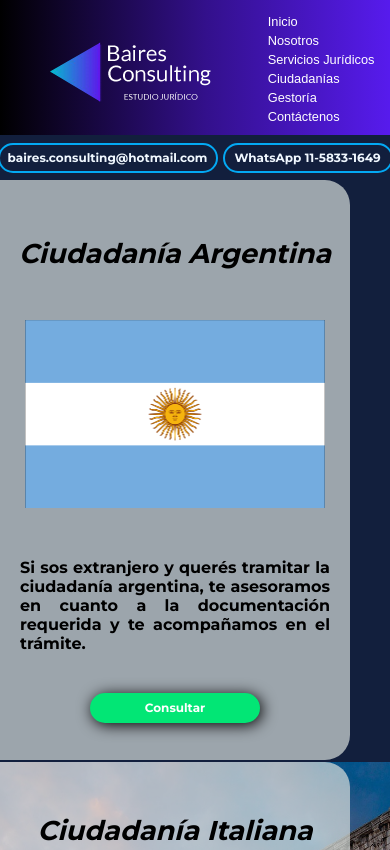
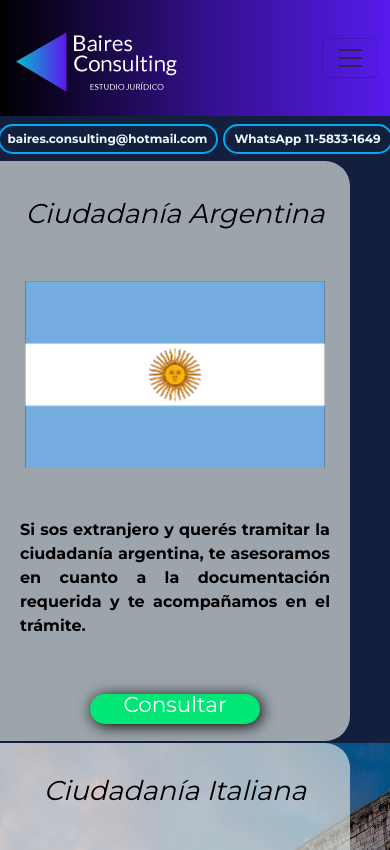
Before and after one commit to pablodono/preentrega02boot, a plain HTML site: page pages/ciudadanias2.html in a window 390 px wide. Shown: the top 850 px of the page. Drawn offline with nearby package versions, Linux system fonts and the light colour scheme.

Commit message:
CiudadaniasNavBar

```diff
--- a/css/stylesc2.css
+++ b/css/stylesc2.css
@@ -10,122 +10,30 @@ body{
     background-color: #121F3D;
 }
 
-
-/* Header VIEJO */
-/* .fondoLogo {
-    width: 288px;
-    height: 71px;
-    background: rgb(0,0,0);
-    background: linear-gradient(90deg, rgba(0,0,0,1) 0%, rgba(51,16,140,1) 53%, rgba(87,27,237,1) 100%);
-    position: absolute;
-    top: 3px;
-    left: 0px;
-}
-
-.fondoMenuCentral {
-    width: 882px;
-    height: 71px;
-    position: absolute;
-    top: 3px;
-    left: 288px;
-    background-color: #571bed;
-
-} */
-
-
-/* .fondoSinLogo {
-    width: 288px;
-    height: 71px;
-    position: absolute;
-    top: 3px;
-    left: 1170px;
-    background: rgb(87,27,237);
-    background: linear-gradient(90deg, rgba(87,27,237,1) 0%, rgba(42,118,227,1) 36%, rgba(3,198,218,1) 100%);
-}
-
-
-.letraBaires {
-    color: white;
-    font-size: 21px;
-    font-family: 'Lato', sans-serif;
-    position: absolute;
-    top: 4px;
-    left: 110px;
-}
-
-.letraConsulting {
-    color: white;
-    font-size: 21px;
-    font-family: 'Lato', sans-serif;
-    position: absolute;
-    top: 23px;
-    left: 110px;
-}
-
-
-.slogan {
-    color: white;
-    font-size: 8px;
-    font-family: 'Lato', sans-serif;
-    position: absolute;
-    top: 52px;
-    left: 125px;
-}
-
-
-
-.logoB {
-    width: 52px;
-    height: 60px;
-    position: absolute;
-    top: 5px;
-    left: 50px;
-} */
-
-
-
-/* HEADER NUEVO */
+/* NAV BOOTSTRAP*/
 
 
 
 nav{
-    width: 100%;
-    height: 70px;
-    margin:0 auto;
     background: linear-gradient(90deg, rgba(0,0,0,1) 0%, rgba(51,16,140,1) 53%, rgba(87,27,237,1) 100%);
-    display: flex;
-    justify-content: space-between;
 }
 
-.icoredes img{
-    width: 161px;
-    height: 60px;
-    padding-top: 5px;
-    padding-left: 10px;
-    padding-right: 5px;
-    margin: auto;
-}
-nav ul{
-    list-style: none;
-    padding: 10px;
-    display: flex;
-    align-items: center;
+.letraB {
+    color: white;
+    text-decoration: none;
+    border-radius: 25px;
+    margin: 10px;
+    padding: 7px;
 }
 
-nav ul a{
-    font-weight: 500;
-    color: white;
-    text-decoration: none;
-    padding: .8rem;
-    border-radius: 20px;
+
+.letraB:hover {
+    color: black;
+    background-color: white;
+    border-radius: 25px;
+    transition: all .5s;
 }
-nav ul a:hover{
-    transition: all 0.8s;
-    font-weight: 500;
-    background-color: rgb(255, 255, 255);
-    color: rgb(0, 0, 0);
-    border-radius: 20px;
-}
+
 
 .logo{
     width:  161px;
@@ -134,6 +42,19 @@ nav ul a:hover{
     top: 4px;
     left: 4px;
 }
+
+.logoBairesNav{
+    width:  161px;
+    height: 60px;
+    position: relative;
+    top: 4px;
+    left: 4px;
+    margin-right: 50px;
+    margin-bottom: 5px;
+}
+
+/* LINEA AZUL*/
+
 
 .lineaAzul {
     width: 100%;
@@ -144,37 +65,6 @@ nav ul a:hover{
     flex-direction: row;
     justify-content: flex-end;
 }
-
-
-.lineaAzul .contentTel a{
-    font-size: 12px;
-    border-radius: 15px;
-    font-family: 'Montserrat', sans-serif;
-    font-weight: 800;
-    color: aliceblue;
-    display: flex;
-    justify-content: flex-end;
-    flex-wrap: wrap;
-    flex-direction: row;
-    text-decoration: none;
-}
-
-.lineaAzul .Seccion h4{
-    font-size: 1rem;
-    font-family: 'Montserrat', sans-serif;
-    font-weight: 800;
-    color: rgb(240, 255, 243);
-    text-decoration: none;
-}
-
-.lineaAzul .Seccion {
-    font-size: 1rem;
-    position: absolute;
-    top: 82px;
-    left: 0px;
-    margin-left: 25px;
-}
-
 
 
 .contentTel {
@@ -208,6 +98,33 @@ nav ul a:hover{
     transition: all .5s;
 }
 
+
+.lineaAzul .contentTel a{
+    font-size: 12px;
+    border-radius: 15px;
+    font-family: 'Montserrat', sans-serif;
+    font-weight: 800;
+    color: aliceblue;
+    display: flex;
+    justify-content: flex-end;
+    flex-wrap: wrap;
+    flex-direction: row;
+    text-decoration: none;
+}
+
+.lineaAzul .Seccion h4{
+    font-size: 1rem;
+    font-family: 'Montserrat', sans-serif;
+    font-weight: 800;
+    color: rgb(240, 255, 243);
+    text-decoration: none;
+}
+
+.lineaAzul .Seccion {
+    font-size: 1rem;
+    margin-left: 25px;
+}
+
 .contentMail {
     width: 200px;
     height: 30px;
@@ -239,12 +156,22 @@ nav ul a:hover{
 }
 
 
+.lineaAzul .contentMail a{
+    font-size: 12px;
+    border-radius: 15px;
+    font-family: 'Montserrat', sans-serif;
+    font-weight: 800;
+    color: aliceblue;
+    display: flex;
+    justify-content: flex-end;
+    flex-wrap: wrap;
+    flex-direction: row;
+    text-decoration: none;
+}
 
-/* FIN Header */
+/*CUERPO*/
 
 
-
-/* MAIN */
 
 .lineaAzul .contentMail a{
     font-size: 12px;
@@ -282,14 +209,6 @@ nav ul a:hover{
 
   .CiudadaniaESP { grid-area: CiudadaniaESP; }
 
-
-/* .contenedorCiudadanias {
-    width: 100%;
-    height: 80%;
-    background-image: url(../assets/roma.jpg);
-    filter: brightness(65%);
-
-} */
 
 /* CARDS */
 
@@ -743,6 +662,12 @@ h3 {
 
 @media (max-width: 1083px)  {
 
+    .logoBairesNav{
+        width:  161px;
+        height: 60px;
+        margin-top: 20px;
+        margin-bottom: 20px;
+    }
     .contenedorGridCiudadanias {
         display: grid;
         background-color: #121F3D;
@@ -795,47 +720,8 @@ h3 {
     .menu {
         font-size: 0.8rem;
         }
-    nav{
-        width: 100%;
-        height: 135px;
-    }
-    nav ul{
-        list-style: none;
-        display: flex;
-        flex-direction: column;
-        align-items: start;
-        background: rgba(87,27,237,1) 100%);
-        padding: 12px;
-    }
-    .logo{
-        width:  161px;
-        height: 60px;
-        display: flex;
-        justify-items: center;
-        margin: auto;
-    }
-    nav ul li{
-        margin: 2px;
-    }
-    nav ul{
-        padding: 12px;
-        display: flex;
-        align-items: start;
-    }
-    nav ul a{
-        font-weight: 500;
-        color: white;
-        text-decoration: none;
-        padding: .1rem;
-        border-radius: 20px;
-    }
-    nav ul a:hover{
-        transition: all 0.8s;
-        font-weight: 500;
-        background-color: rgb(255, 255, 255);
-        color: rgb(0, 0, 0);
-        border-radius: 20px;
-    }
+
+
     .lineaAzul .Seccion h4{
         display: none;
         }
--- a/pages/ciudadanias2.html
+++ b/pages/ciudadanias2.html
@@ -5,7 +5,8 @@
         <meta http-equiv="X-UA-Compatible" content="IE=edge">
         <meta name="viewport" content="width=device-width, initial-scale=1.0">
         <link rel="stylesheet" href="https://cdnjs.cloudflare.com/ajax/libs/animate.css/4.1.1/animate.min.css" />
-
+        <link href="https://cdn.jsdelivr.net/npm/bootstrap@5.3.0-alpha1/dist/css/bootstrap.min.css" rel="stylesheet" integrity="sha384-GLhlTQ8iRABdZLl6O3oVMWSktQOp6b7In1Zl3/Jr59b6EGGoI1aFkw7cmDA6j6gD" crossorigin="anonymous">
+        <link rel="stylesheet" type="text/css" href="../css/stylesc2.css">
         <link rel="preconnect" href="https://fonts.googleapis.com">
         <link rel="preconnect" href="https://fonts.gstatic.com" crossorigin>
         <link href="https://fonts.googleapis.com/css2?family=Fira+Sans:wght@100;300;400;700;900&display=swap" rel="stylesheet">
@@ -19,7 +20,6 @@
         <link rel="preconnect" href="https://fonts.googleapis.com">
         <link rel="preconnect" href="https://fonts.gstatic.com" crossorigin>
         <link href="https://fonts.googleapis.com/css2?family=Lato:wght@100;300;400;700;900&family=Poppins:ital,wght@0,100;0,300;0,400;0,700;1,300&family=Roboto:wght@100;400;500;700&display=swap" rel="stylesheet">
-        <link rel="stylesheet" type="text/css" href="../css/stylesc2.css">
 
 
 
@@ -27,26 +27,40 @@
     </head>
     <body>
         <header>
-            <nav>
-                <div class="logo"> <!--logo es  el primer hijo de nav-->
-                    <img src="../assets/LOGO_BAIRES_2023_transp_negro_02.png" alt="logo_baires">
+            <nav class="navbar navbar-expand-lg bg-body-tertiary">
+                <div class="container-fluid">
+                    <img class="logoBairesNav" src="../assets/LOGO_BAIRES_2023_transp_negro_02.png" alt="logo_baires">
+                  <button class="navbar-toggler" type="button" data-bs-toggle="collapse" data-bs-target="#navbarNav" aria-controls="navbarNav" aria-expanded="false" aria-label="Toggle navigation">
+                    <span class="navbar-toggler-icon"></span>
+                  </button>
+                  <div class="collapse navbar-collapse" id="navbarNav">
+                    <ul class="navbar-nav">
+                        <li class="nav-item">
+                          <a class="letraB" class="nav-link active"  aria-current="page" href="https://pablodono.github.io/preentrega02boot/">Inicio</a>
+                        </li>
+                        <li class="nav-item">
+                            <a class="letraB" class="nav-link" href="https://pablodono.github.io/preentrega02boot/pages/nosotros2.html">Nosotros</a>
+                          </li>
+                        <li class="nav-item">
+                          <a class="letraB" class="nav-link" href="https://pablodono.github.io/preentrega02boot/pages/serviciosnue.html">Servicios Jurídicos</a>
+                        </li>
+                        <li class="nav-item">
+                          <a class="letraB" class="nav-link" href="https://pablodono.github.io/preentrega02boot/pages/ciudadanias2.html">Ciudadanías</a>
+                        </li>
+                        <li class="nav-item">
+                            <a class="letraB" class="nav-link" href="https://pablodono.github.io/preentrega02boot/pages/gestoria2.html">Gestoría</a>
+                          </li>
+                          <li class="nav-item">
+                            <a class="letraB" class="nav-link" href="https://pablodono.github.io/preentrega02boot/pages/contacto-form2">Contáctenos</a>
+                          </li>
+                      </ul>
+                  </div>
                 </div>
-                <ul class="menu">  <!--menu es el segundo hijo de nav-->
-                    <li><a href="https://pablodono.github.io/preentrega02/">Inicio</a></li>
-                    <li><a href="https://pablodono.github.io/preentrega02/pages/nosotros2.html">Nosotros</a></li>
-                    <li><a href="https://pablodono.github.io/preentrega02/pages/serviciosnue.html">Servicios Jurídicos</a></li>
-                    <li><a href="https://pablodono.github.io/preentrega02/pages/ciudadanias2.html">Ciudadanías</a></li>
-                    <li><a href="https://pablodono.github.io/preentrega02/pages/gestoria2.html">Gestoría</a></li>
-                    <li><a href="https://pablodono.github.io/preentrega02/pages/contacto-form2.html">Contáctenos</a></li>
-                </ul>
-            </nav>
+              </nav>
         </header>
 
     <main>
         <div class="lineaAzul">
-            <div class="Seccion">
-                <h4 class="animate__animated animate__fadeInUp">Ciudadanías</h4>
-            </div>
             <div class="contentMail">
                 <div class="Mail">
                     <a href="mailto:baires.consulting@hotmail.com">baires.consulting@hotmail.com</a>
@@ -129,5 +143,6 @@
 <div class="footer">
     <h3>Copyright 2023 | Baires Consulting - Estudio Jurídico | Desarrollado por <a href="mailto:cpdonofrio@gmail.com">Pablo D' Onofrio</h3></a>
 </footer>
+<script src="https://cdn.jsdelivr.net/npm/bootstrap@5.3.0-alpha1/dist/js/bootstrap.bundle.min.js" integrity="sha384-w76AqPfDkMBDXo30jS1Sgez6pr3x5MlQ1ZAGC+nuZB+EYdgRZgiwxhTBTkF7CXvN" crossorigin="anonymous"></script>
 </body>
 </html>
```
